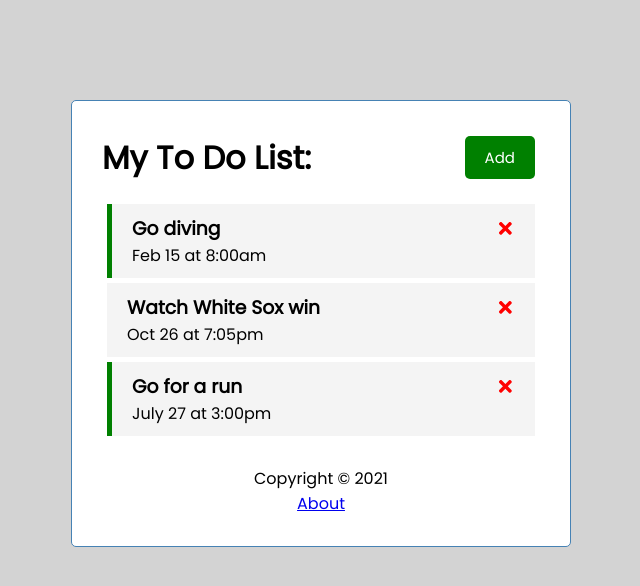
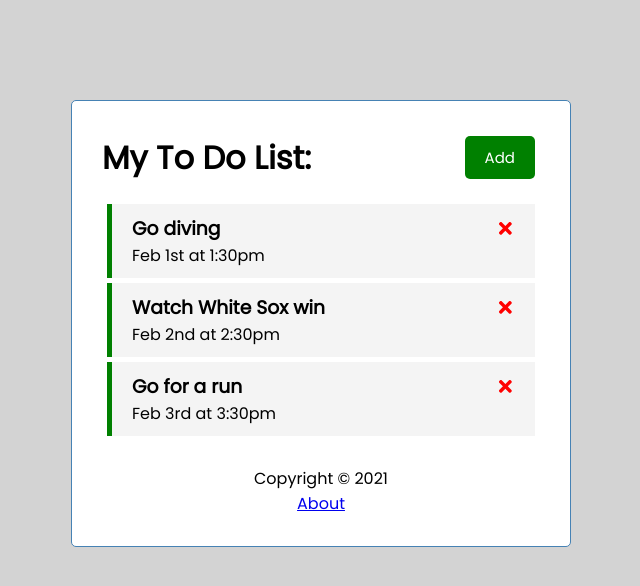
Before and after one commit to morancathy/to-do-app, a React (Create React App) app: page / in a window 1280 px wide. Shown: the top 586 px of the page, without its empty margins (319-959 px from the left). Built offline with nearby package versions, Linux system fonts and the light colour scheme; data requests are answered from the project's data file.

Commit message:
commented out routing code

```diff
--- a/src/App.js
+++ b/src/App.js
@@ -11,77 +11,101 @@ import About from './components/About';
 
 function App() {
   const [showAddTask, setShowAddTask] = useState (false)
-  const [tasks,setTasks] = useState([])
+  const [tasks,setTasks] = useState([
+  {
+    id: 1,
+    text: "Go diving",
+    day: 'Feb 1st at 1:30pm',
+    reminder: true,
+    completed: false
+  },
+  {
+    id: 2,
+    text: "Watch White Sox win",
+    day: 'Feb 2nd at 2:30pm',
+    reminder: true,
+    completed: false
+  },
+  {
+    id: 3,
+    text: "Go for a run",
+    day: 'Feb 3rd at 3:30pm',
+    reminder: true,
+    completed: false
+  }
+])
+/*################     Everything commented is the extra work on the Brad Traversy tutorial, working with routing. Everything worked with the routing.
+But when I shut everything down and revisited this, it would not link to localhost:5000 anymore. I HAVE NO IDEA WHY  ################################*/
 
-  useEffect(() => {
-    const getTasks = async () => {
-      const tasksFromServer = await fetchTasks()
-      setTasks(tasksFromServer)
-    }
-    getTasks()
-  },[])
+  // useEffect(() => {
+  //   const getTasks = async () => {
+  //     const tasksFromServer = await fetchTasks()
+  //     setTasks(tasksFromServer)
+  //   }
+  //   getTasks()
+  // },[])
 
 // Fetch Tasks
-  const fetchTasks = async () => {
-    const res = await fetch('http://localhost:5000/tasks')
-    const data = await res.json()
-
-    return data
-  }
+  // const fetchTasks = async () => {
+  //   const res = await fetch('http://localhost:5000/tasks')
+  //   const data = await res.json()
+  //
+  //   return data
+  // }
 // Fetch Task
-  const fetchTask = async (id) => {
-    const res = await fetch(`http://localhost:5000/tasks/${id}`)
-    const data = await res.json()
-
-    return data
-  }
+  // const fetchTask = async (id) => {
+  //   const res = await fetch(`http://localhost:5000/tasks/${id}`)
+  //   const data = await res.json()
+  //
+  //   return data
+  // }
 
 
 // Add task
 const addTask = async (task) => {
-  const res = await fetch('http://localhost:5000/tasks', {
-    method: 'POST',
-    headers: {
-      'Content-type': 'application/json'
-    },
-    body: JSON.stringify(task)
-  })
-
-  const data = await res.json();
-
-  setTasks([...tasks, data])
-  // const id = Math.floor(Math.random() * 1000) + 1
-  // const newTask = {id, ...task}
-  // setTasks([...tasks, newTask])
+  // const res = await fetch('http://localhost:5000/tasks', {
+  //   method: 'POST',
+  //   headers: {
+  //     'Content-type': 'application/json'
+  //   },
+  //   body: JSON.stringify(task)
+  // })
+  //
+  // const data = await res.json();
+  //
+  // setTasks([...tasks, data])
+  const id = Math.floor(Math.random() * 1000) + 1
+  const newTask = {id, ...task}
+  setTasks([...tasks, newTask])
 }
 
-//delete task         onDelete is a prop of Tasks, so need to pass it in
+// delete task         onDelete is a prop of Tasks, so need to pass it in
 const deleteTask = async (id) => {
-  await fetch(`http://localhost:5000/tasks/${id}`, {
-    method: 'DELETE'
-  })
+  // await fetch(`http://localhost:5000/tasks/${id}`, {
+  //   method: 'DELETE'
+  // })
   setTasks(tasks.filter((task) => task.id !== id))
 }
 
 // toggle reminder
 const toggleReminder = async (id) => {
-  const taskToToggle = await fetchTask(id)
-  const updatedTask = {...taskToToggle, reminder: !taskToToggle.reminder}
+  // const taskToToggle = await fetchTask(id)
+  // const updatedTask = {...taskToToggle, reminder: !taskToToggle.reminder}
 
-  const res = await fetch(`http://localhost:5000/tasks/${id}`, {
-    method: 'PUT',
-    headers: {
-      'Content-type': 'application/json'
-    },
-    body: JSON.stringify(updatedTask)
-  })
+  // const res = await fetch(`http://localhost:5000/tasks/${id}`, {
+  //   method: 'PUT',
+  //   headers: {
+  //     'Content-type': 'application/json'
+  //   },
+  //   body: JSON.stringify(updatedTask)
+  // })
 
-  const data = await res.json()
+  // const data = await res.json()
 
   setTasks(
     tasks.map((task) =>
     task.id === id
-    ? {...task, reminder: data.reminder}
+    ? {...task, reminder: !task.reminder}
     : task)
   )
 }
--- a/src/components/AddTask.js
+++ b/src/components/AddTask.js
@@ -9,7 +9,7 @@ const AddTask = ({onAdd}) => {
     e.preventDefault()
 
     if(!text) {
-      alert('please add taed')
+      alert('please add text')
       return
     }
     onAdd({text, day, reminder})
```
